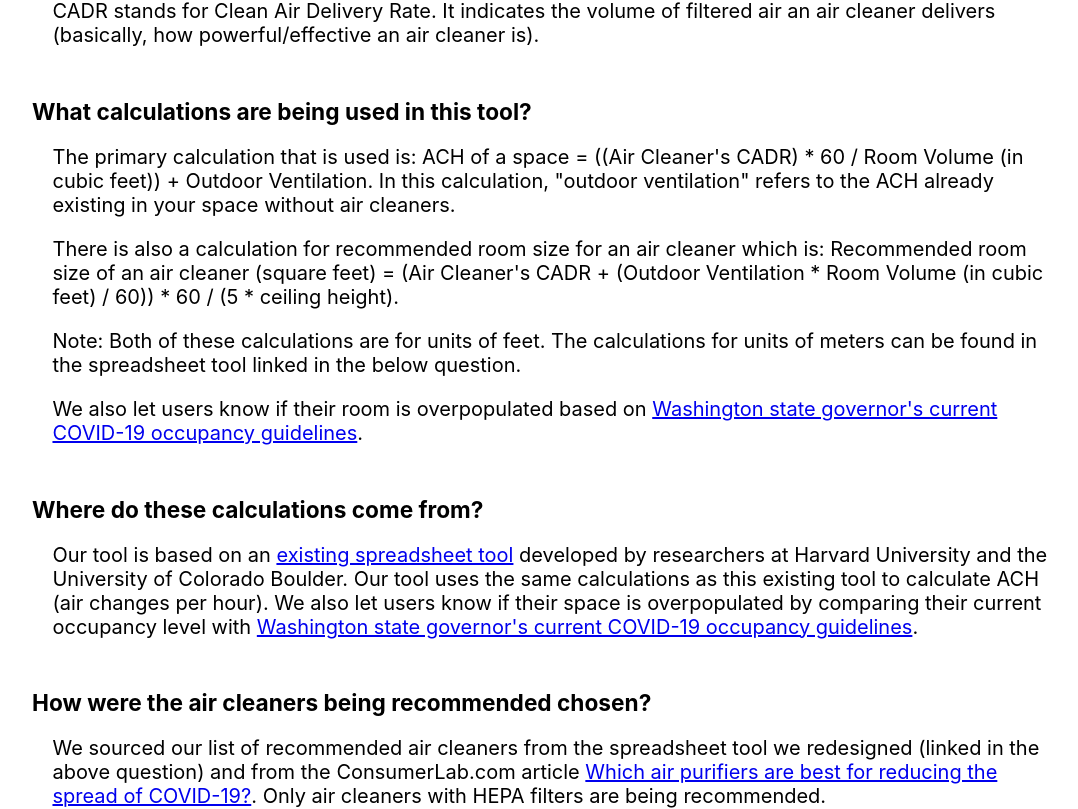
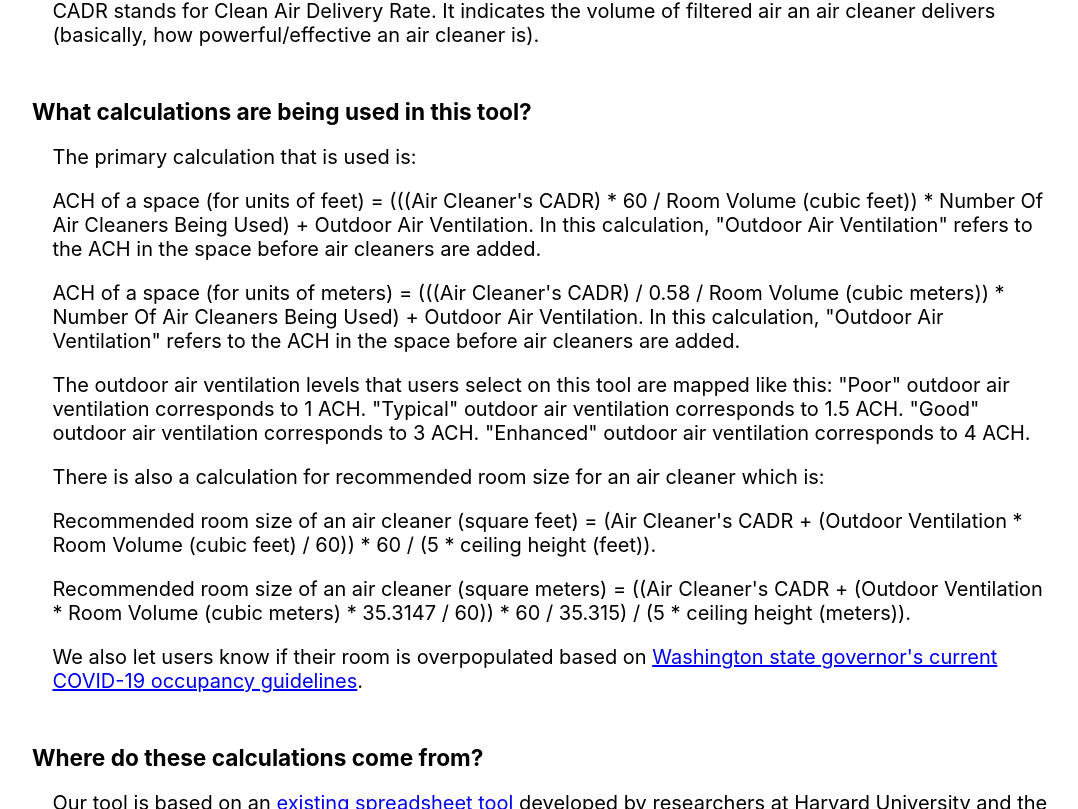
Before and after one commit to liamkokeeffe/Portable-Air-Cleaner-Calculator, a React (Create React App) app: page /#/faq in a window 1280 px wide. Shown: the part 911-1720 px from the top of the page, without its empty margins (96-1174 px from the left). Built offline with nearby package versions, Linux system fonts and the light colour scheme.

Commit message:
Add final changes

```diff
--- a/src/components/AirCleanerRecommendations/AirCleanerDetails.js
+++ b/src/components/AirCleanerRecommendations/AirCleanerDetails.js
@@ -81,7 +81,7 @@ export function AirCleanerDetails(props) {
                 <div id='air-cleaner-details-body'>
                     <img className='air-cleaner-details-image' src={props.airCleaner.imageLink} alt={props.airCleaner.name} />
                     <div>
-                        <p><strong>Link to buy:</strong> <a href={props.airCleaner.link}>Here</a></p>
+                        <p><strong>Link to buy:</strong> <a href={props.airCleaner.link} target="_blank" rel="noreferrer">Here</a></p>
                         <p><strong>{numAirCleanersNeededLabel}</strong>{props.airCleaner.numAirCleaners}</p>
                         <p>If you used{' '}
                             <input id='change-num-air-cleaners-input' data-testid='change-num-air-cleaners-input'
--- a/src/components/FAQ.js
+++ b/src/components/FAQ.js
@@ -26,10 +26,15 @@ export function FAQ() {
             </div>
             <div className="question-container">
                 <span className="question-title">What calculations are being used in this tool?</span>
-                <p className="question-answer">The primary calculation that is used is: ACH of a space = ((Air Cleaner's CADR) * 60 / Room Volume (in cubic feet)) + Outdoor Ventilation. In this calculation, "outdoor ventilation" refers to the ACH already existing in your space without air cleaners.</p>
-                <p className="question-answer">There is also a calculation for recommended room size for an air cleaner which is: Recommended room size of an air cleaner (square feet) = (Air Cleaner's CADR + (Outdoor Ventilation * Room Volume (in cubic feet) / 60)) * 60 / (5 * ceiling height).</p>
-                <p className="question-answer">Note: Both of these calculations are for units of feet. The calculations for units of meters can be found in the
-                spreadsheet tool linked in the below question.</p>
+                <p className="question-answer">The primary calculation that is used is:</p>
+                <p className="question-answer">ACH of a space (for units of feet) = (((Air Cleaner's CADR) * 60 / Room Volume (cubic feet)) * Number Of Air Cleaners Being Used) + Outdoor Air Ventilation. In this calculation, "Outdoor Air Ventilation" refers to the ACH in the space before air cleaners are added.</p>
+                <p className="question-answer">ACH of a space (for units of meters) = (((Air Cleaner's CADR) / 0.58 / Room Volume (cubic meters)) * Number Of Air Cleaners Being Used) + Outdoor Air Ventilation. In this calculation, "Outdoor Air Ventilation" refers to the ACH in the space before air cleaners are added.</p>
+                <p className="question-answer">The outdoor air ventilation levels that users select on this tool are mapped like this: "Poor" outdoor
+                air ventilation corresponds to 1 ACH. "Typical" outdoor air ventilation corresponds to 1.5 ACH. "Good" outdoor air
+                ventilation corresponds to 3 ACH. "Enhanced" outdoor air ventilation corresponds to 4 ACH.</p>
+                <p className="question-answer">There is also a calculation for recommended room size for an air cleaner which is:</p>
+                <p className="question-answer">Recommended room size of an air cleaner (square feet) = (Air Cleaner's CADR + (Outdoor Ventilation * Room Volume (cubic feet) / 60)) * 60 / (5 * ceiling height (feet)).</p>
+                <p className="question-answer">Recommended room size of an air cleaner (square meters) = ((Air Cleaner's CADR + (Outdoor Ventilation * Room Volume (cubic meters) * 35.3147 / 60)) * 60 / 35.315) / (5 * ceiling height (meters)).</p>
                 <p className="question-answer">We also let users know if their room is overpopulated based on <a href="https://www.governor.wa.gov/issues/issues/covid-19-resources/covid-19-reopening-guidance" target="_blank" rel="noreferrer">Washington state governor's current COVID-19 occupancy guidelines</a>.</p>
             </div>
             <div className="question-container">
@@ -51,7 +56,7 @@ export function FAQ() {
             </div>
             <div className="question-container">
                 <span className="question-title">Why are multiple portable air cleaners being recommended to me instead of just one?</span>
-                <p className="question-answer">ACH is additive, so 2 ACH from an air cleaner means 2 air cleaners will give 4 ACH. Your space may not be able to achieve an estimated ACH of 5 with only one air cleaner. Also, using multiple smaller portable air cleaners is more effective than one large portable air cleaner, to address the nonuniformity of air and contaminant distribution across a room (source: <a href="https://schools.forhealth.org/wp-content/uploads/sites/19/2020/08/Harvard-Healthy-Buildings-Program-Portable-Air-Cleaners.pdf" target="_blank" rel="noreferrer">this link</a>) Buying multiple air cleaners instead of one may also be cheaper.
+                <p className="question-answer">Your space may not be able to achieve an estimated ACH of 5 (the recommended minimum) with only one air cleaner. Also, using multiple smaller portable air cleaners is more effective than one large portable air cleaner, to address the nonuniformity of air and contaminant distribution across a room (source: <a href="https://schools.forhealth.org/wp-content/uploads/sites/19/2020/08/Harvard-Healthy-Buildings-Program-Portable-Air-Cleaners.pdf" target="_blank" rel="noreferrer">this link</a>) Buying multiple air cleaners instead of one may also be cheaper.
                 </p>
             </div>
         </div>
--- a/src/components/LandingPage/LandingPage.js
+++ b/src/components/LandingPage/LandingPage.js
@@ -2,7 +2,7 @@ import { useTranslation } from "react-i18next";
 import "./LandingPage.css";
 import AirCleanerImg from "../../images/aircleaner_animated.png";
 import { Link } from "react-router-dom";
-import ReactToolTip from "react-tooltip"
+import ReactToolTip from "react-tooltip";
 
 export function LandingPage() {
     const {t} = useTranslation();
--- a/src/components/Resources.js
+++ b/src/components/Resources.js
@@ -10,7 +10,7 @@ export function Resources() {
                 <p><strong>This tool assumes that the people present in your space are wearing masks and have low
                     activity levels (not exercising, singing, shouting, or any other activity that causes heavy
                     breathing). If your space contains individuals who are not wearing masks or have high activity
-                    levels (if your space is an eating/drinking area, gym, or area where people are singing/shouting
+                    levels (if your space is an eating/drinking area, gym, or area where people are singing/shouting,
                     etc.) portable air cleaners may not be as effective at preventing the spread of COVID-19 compared
                     to other types of spaces.</strong></p>
                     <p>This tool also assumes that when you use an air cleaner(s), it will be running at full capacity.
--- a/src/components/RoomSizeRec/RoomSizeRec.css
+++ b/src/components/RoomSizeRec/RoomSizeRec.css
@@ -89,7 +89,7 @@
 
 .details-value {
   text-align: right;
-  width: 50%;
+  width: 225px;
   font-weight: bold;
 }
 
--- a/src/components/RoomSizeRec/RoomSizeRec.js
+++ b/src/components/RoomSizeRec/RoomSizeRec.js
@@ -9,14 +9,14 @@ export function RoomSizeRec(props) {
         ok: "#FAB733",
         good: "#ACB334",
         ideal: "#69B34C"
-    }
+    };
 
     const ventilationToACH = {
         'Poor' : 1,
         'Typical' : 1.5,
         'Good' : 3,
         'Enhanced' : 4
-    }
+    };
 
     function achToMessage(ach) {
         if (ach < 3) {
@@ -112,7 +112,7 @@ export function RoomSizeRec(props) {
     const chartStyle = {
         height : getChartWidth()
         // height : 90
-    }
+    };
 
     return (
         <div id="roomsizerec-container">
@@ -149,15 +149,15 @@ export function RoomSizeRec(props) {
                 <div id="roomsizerec-details">
                     {props.airCleanerInfo.numOwned === 1 &&
                         <div className="details-module">
-                            <p className="details-title">Recommended room <br />area of this air cleaner (at your room's ventilation rating):</p>
+                            <p className="details-title">Recommended room <br />area of this air cleaner (at your room's ventilation level and ceiling height):</p>
                             <p className="details-value" id="superscript-feet">{calculateRoomSize()} {props.roomInfo.units === "feet" ? "ft" : "m"}<sup>2</sup></p>
                         </div>
                     }
                     {calculateRoomSize() < props.roomInfo.floorArea && props.airCleanerInfo.numOwned === 1 &&
-                        <p className="recommendation-text"><span>Note: </span>Our recommended room area for your air cleaner and ventilation level is smaller than your current room area. You may want to consider purchasing a stronger air cleaner for your space using the 'Air Cleaner List' button below.</p>}
+                        <p className="recommendation-text"><span>Note: </span>Our recommended room area for your air cleaner at your ventilation level and ceiling height is smaller than your current room area. You may want to consider purchasing a stronger air cleaner for your space using the 'Air Cleaner List' button below.</p>}
                     <hr className="roomsizerec-hr" />
                     <div className="details-module">
-                        <p className="details-title">Ventilation Rating:</p>
+                        <p className="details-title">Ventilation Level:</p>
                         <p className="details-value">{props.roomInfo.outdoorVentilation}</p>
                     </div>
                     <hr className="roomsizerec-hr" />
```
Also changed, not shown: src/components/Calculator/RoomDimensionsInput.js (+10 -5 lines), 1 other file (tests, documents, lock files or other folders).
